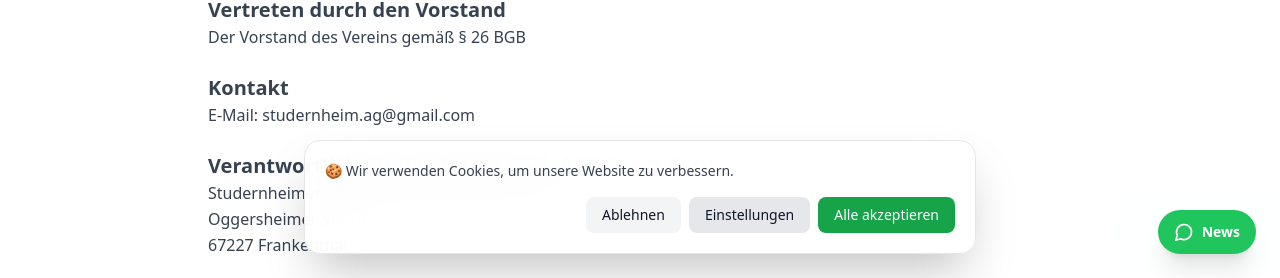
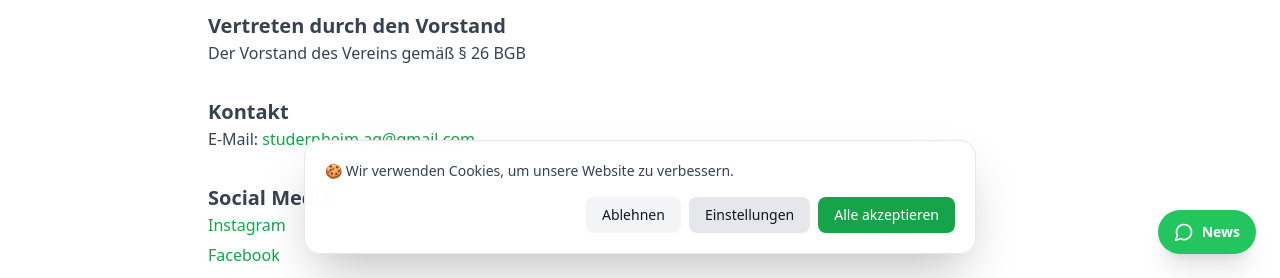
Before and after one commit to Wowax83/studernheim-website, a Next.js app: page /impressum in a window 1280 px wide. Shown: the part 522-800 px from the top of the page. Built offline with nearby package versions, Linux system fonts and the light colour scheme; no server answers.

Commit message:
Update page.tsx

```diff
--- a/app/impressum/page.tsx
+++ b/app/impressum/page.tsx
@@ -3,7 +3,7 @@ export default function Impressum() {
     <main className="max-w-4xl mx-auto px-4 py-20">
       <h1 className="text-4xl font-bold mb-8">Impressum</h1>
 
-      <div className="space-y-6 text-gray-700 leading-relaxed">
+      <div className="space-y-8 text-gray-700 leading-relaxed">
 
         {/* 1 */}
         <section>
@@ -38,11 +38,40 @@ export default function Impressum() {
         <section>
           <h2 className="text-xl font-semibold">Kontakt</h2>
           <p>
-            E-Mail: studernheim.ag@gmail.com
+            E-Mail:{' '}
+            <a
+              href="mailto:studernheim.ag@gmail.com"
+              className="text-green-600 hover:underline"
+            >
+              studernheim.ag@gmail.com
+            </a>
           </p>
         </section>
 
         {/* 5 */}
+        <section>
+          <h2 className="text-xl font-semibold">Social Media</h2>
+          <p className="space-y-1">
+            <a
+              href="https://www.instagram.com/sag.studernheim?igsh=MWV0a3lzbm5temwyNA%3D%3D"
+              target="_blank"
+              rel="noopener noreferrer"
+              className="text-green-600 hover:underline block"
+            >
+              Instagram
+            </a>
+            <a
+              href="https://facebook.com/deinprofil"
+              target="_blank"
+              rel="noopener noreferrer"
+              className="text-green-600 hover:underline block"
+            >
+              Facebook
+            </a>
+          </p>
+        </section>
+
+        {/* 6 */}
         <section>
           <h2 className="text-xl font-semibold">
             Verantwortlich für den Inhalt nach § 55 Abs. 2 RStV
@@ -54,7 +83,7 @@ export default function Impressum() {
           </p>
         </section>
 
-        {/* 6 */}
+        {/* 7 */}
         <section>
           <h2 className="text-xl font-semibold">Haftung für Inhalte</h2>
           <p>
@@ -68,7 +97,7 @@ export default function Impressum() {
           </p>
         </section>
 
-        {/* 7 */}
+        {/* 8 */}
         <section>
           <h2 className="text-xl font-semibold">Haftung für Links</h2>
           <p>
@@ -81,7 +110,7 @@ export default function Impressum() {
           </p>
         </section>
 
-        {/* 8 */}
+        {/* 9 */}
         <section>
           <h2 className="text-xl font-semibold">Urheberrecht</h2>
           <p>
```
